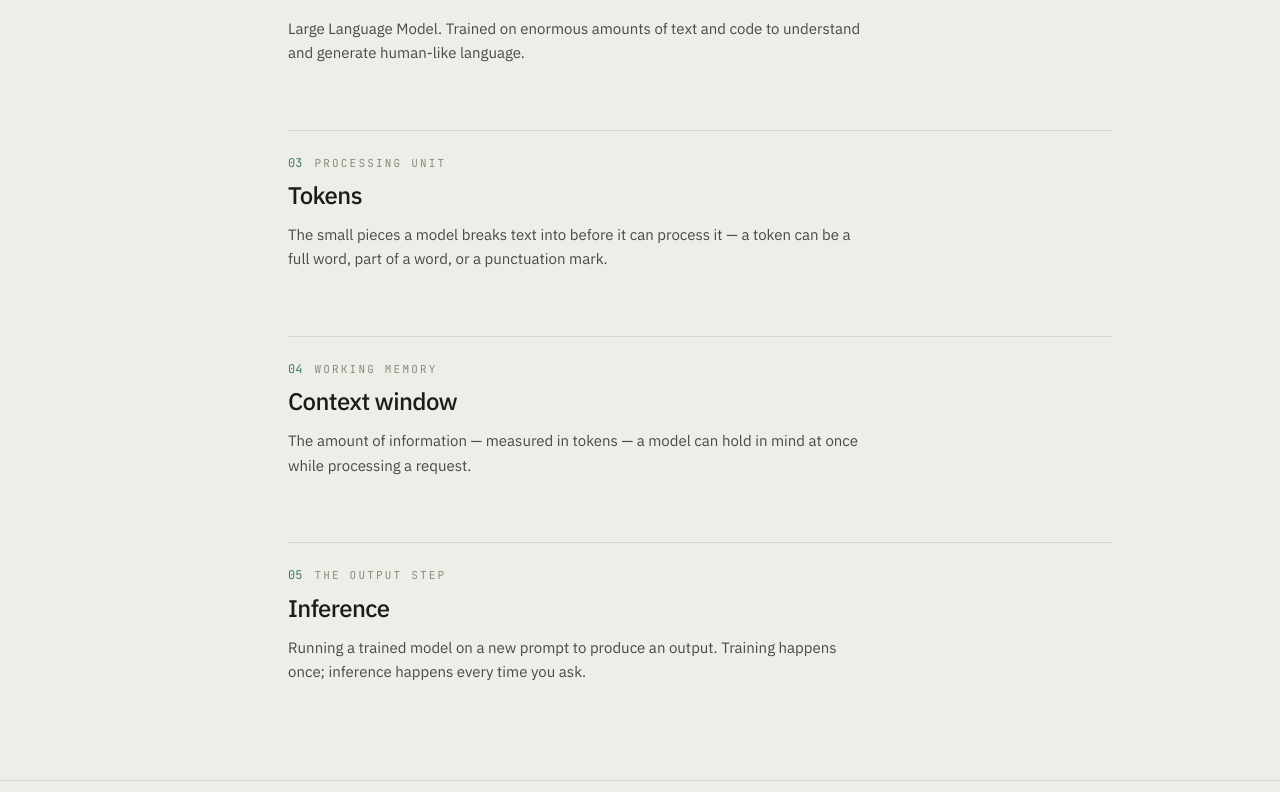
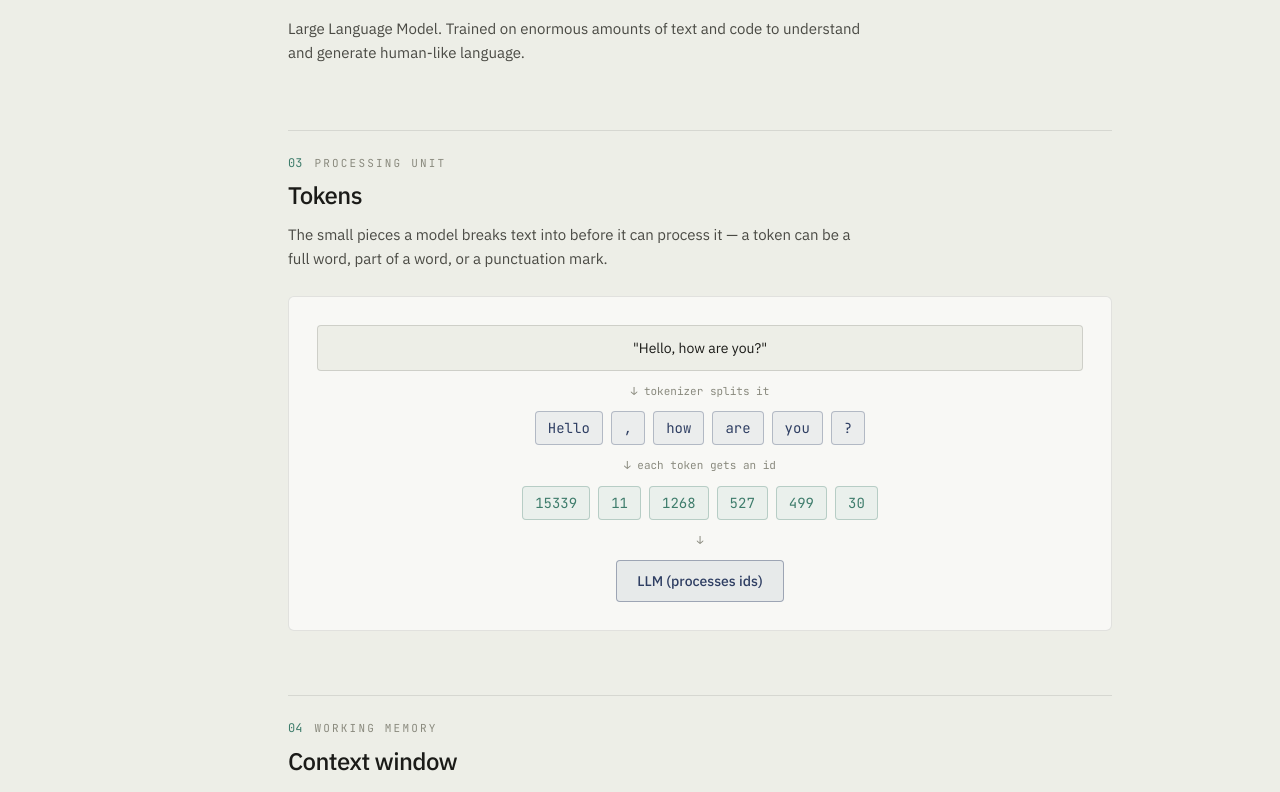
Before and after one commit to Himanshu-Gupta0007/fullstack-framework, a Next.js app: page /team in a window 1280 px wide. Shown: the part 905-1697 px from the top of the page. Built offline with nearby package versions, Linux system fonts and the light colour scheme.

Commit message:
Learning token

```diff
--- a/app/components/TopBar.tsx
+++ b/app/components/TopBar.tsx
@@ -4,8 +4,8 @@
   return (
     <div className="bg-slate-950 text-white text-sm">
       <div className="max-w-7xl mx-auto flex justify-between px-6 py-2">
-        <p>📞 +91 9717998112</p>
-        <p>✉️ deepika.bhugra@gmail.com</p>
+        <p>📞 91 90132 03030</p>
+        <p>✉️ dbservices0816@gmail.com</p>
       </div>
 
 
--- a/app/team/page.tsx
+++ b/app/team/page.tsx
@@ -49,12 +49,110 @@
   { text: " AI", id: "15592" },
 ];
 
+const TOKEN_FLOW = [
+  { word: "Hello", id: "15339" },
+  { word: ",", id: "11" },
+  { word: "how", id: "1268" },
+  { word: "are", id: "527" },
+  { word: "you", id: "499" },
+  { word: "?", id: "30" },
+];
+
+const FADE = "motion-safe:transition-all motion-safe:duration-700 motion-safe:ease-out motion-reduce:opacity-100 motion-reduce:translate-y-0";
+
+const TokenFlow = ({ start }: { start: boolean }) => (
+  <div className="mt-6 rounded-md border border-[#1B1B18]/10 bg-white/60 p-5 sm:p-7">
+    {/* sentence */}
+    <div
+      className={`rounded-sm border border-[#1B1B18]/15 bg-[#EDEEE7] px-4 py-3 text-center text-sm text-[#1B1B18] ${FADE} ${
+        start ? "opacity-100 translate-y-0" : "opacity-0 translate-y-2"
+      }`}
+    >
+      "Hello, how are you?"
+    </div>
+
+    <p
+      className={`mx-auto mt-3 w-fit text-[11px] text-[#8A8A7E] ${FADE} ${
+        start ? "opacity-100" : "opacity-0"
+      }`}
+      style={{ fontFamily: "'JetBrains Mono', monospace", transitionDelay: start ? "150ms" : "0ms" }}
+    >
+      ↓ tokenizer splits it
+    </p>
+
+    {/* tokens */}
+    <div className="mt-3 flex flex-wrap justify-center gap-2">
+      {TOKEN_FLOW.map((t, i) => (
+        <span
+          key={`word-${i}`}
+          className={`rounded-sm border border-[#2F3F63]/30 bg-[#2F3F63]/[0.06] px-3 py-1.5 text-sm text-[#2F3F63] ${FADE} ${
+            start ? "opacity-100 translate-y-0" : "opacity-0 translate-y-2"
+          }`}
+          style={{ fontFamily: "'JetBrains Mono', monospace", transitionDelay: start ? `${250 + i * 60}ms` : "0ms" }}
+        >
+          {t.word}
+        </span>
+      ))}
+    </div>
+
+    <p
+      className={`mx-auto mt-3 w-fit text-[11px] text-[#8A8A7E] ${FADE} ${
+        start ? "opacity-100" : "opacity-0"
+      }`}
+      style={{ fontFamily: "'JetBrains Mono', monospace", transitionDelay: start ? "650ms" : "0ms" }}
+    >
+      ↓ each token gets an id
+    </p>
+
+    {/* ids */}
+    <div className="mt-3 flex flex-wrap justify-center gap-2">
+      {TOKEN_FLOW.map((t, i) => (
+        <span
+          key={`id-${i}`}
+          className={`rounded-sm border border-[#3F7D6C]/30 bg-[#3F7D6C]/[0.07] px-3 py-1.5 text-sm text-[#3F7D6C] ${FADE} ${
+            start ? "opacity-100 translate-y-0" : "opacity-0 translate-y-2"
+          }`}
+          style={{ fontFamily: "'JetBrains Mono', monospace", transitionDelay: start ? `${750 + i * 60}ms` : "0ms" }}
+        >
+          {t.id}
+        </span>
+      ))}
+    </div>
+
+    <p
+      className={`mx-auto mt-3 w-fit text-[11px] text-[#8A8A7E] ${FADE} ${
+        start ? "opacity-100" : "opacity-0"
+      }`}
+      style={{ fontFamily: "'JetBrains Mono', monospace", transitionDelay: start ? "1150ms" : "0ms" }}
+    >
+      ↓
+    </p>
+
+    {/* LLM */}
+    <div
+      className={`mx-auto mt-3 w-fit rounded-sm border border-[#2F3F63]/40 bg-[#2F3F63]/[0.08] px-5 py-2.5 text-sm font-medium text-[#2F3F63] ${FADE} ${
+        start ? "opacity-100 translate-y-0 motion-safe:scale-100" : "opacity-0 translate-y-2 motion-safe:scale-95"
+      }`}
+      style={{ transitionDelay: start ? "1250ms" : "0ms" }}
+    >
+      LLM (processes ids)
+    </div>
+  </div>
+);
+
 const Page = () => {
   const [active, setActive] = useState(SECTIONS[0].id);
+  const [visible, setVisible] = useState<Record<string, boolean>>({});
+  const [mounted, setMounted] = useState(false);
   const refs = useRef<Record<string, HTMLElement | null>>({});
 
   useEffect(() => {
-    const observer = new IntersectionObserver(
+    const t = requestAnimationFrame(() => setMounted(true));
+    return () => cancelAnimationFrame(t);
+  }, []);
+
+  useEffect(() => {
+    const activeObserver = new IntersectionObserver(
       (entries) => {
         entries.forEach((entry) => {
           if (entry.isIntersecting) setActive(entry.target.id);
@@ -62,8 +160,29 @@
       },
       { rootMargin: "-20% 0px -65% 0px", threshold: 0 }
     );
-    Object.values(refs.current).forEach((el) => el && observer.observe(el));
-    return () => observer.disconnect();
+
+    const revealObserver = new IntersectionObserver(
+      (entries) => {
+        entries.forEach((entry) => {
+          if (entry.isIntersecting) {
+            setVisible((v) => ({ ...v, [entry.target.id]: true }));
+            revealObserver.unobserve(entry.target);
+          }
+        });
+      },
+      { rootMargin: "0px 0px -10% 0px", threshold: 0.15 }
+    );
+
+    Object.values(refs.current).forEach((el) => {
+      if (!el) return;
+      activeObserver.observe(el);
+      revealObserver.observe(el);
+    });
+
+    return () => {
+      activeObserver.disconnect();
+      revealObserver.disconnect();
+    };
   }, []);
 
   return (
@@ -82,7 +201,11 @@
         style={{ fontFamily: "'IBM Plex Sans', sans-serif" }}
       >
         {/* Top bar */}
-        <header className="border-b border-[#1B1B18]/10">
+        <header
+          className={`border-b border-[#1B1B18]/10 ${FADE} ${
+            mounted ? "opacity-100 translate-y-0" : "opacity-0 -translate-y-2"
+          }`}
+        >
           <div className="mx-auto flex max-w-5xl items-center justify-between px-6 py-5 sm:px-10">
             <span
               className="text-sm tracking-[0.2em] text-[#1B1B18]"
@@ -97,12 +220,19 @@
         {/* Hero */}
         <section className="mx-auto max-w-5xl px-6 pt-14 sm:px-10 sm:pt-20">
           <p
-            className="mb-4 text-xs uppercase tracking-[0.25em] text-[#3F7D6C]"
-            style={{ fontFamily: "'JetBrains Mono', monospace" }}
+            className={`mb-4 text-xs uppercase tracking-[0.25em] text-[#3F7D6C] ${FADE} ${
+              mounted ? "opacity-100 translate-y-0" : "opacity-0 translate-y-2"
+            }`}
+            style={{ fontFamily: "'JetBrains Mono', monospace", transitionDelay: mounted ? "80ms" : "0ms" }}
           >
             Module 01
           </p>
-          <h1 className="text-4xl font-medium leading-[1.05] tracking-tight text-[#1B1B18] sm:text-6xl">
+          <h1
+            className={`text-4xl font-medium leading-[1.05] tracking-tight text-[#1B1B18] sm:text-6xl ${FADE} ${
+              mounted ? "opacity-100 translate-y-0" : "opacity-0 translate-y-3"
+            }`}
+            style={{ transitionDelay: mounted ? "150ms" : "0ms" }}
+          >
             GenAI &amp; LLM
             <br />
             Foundations
@@ -111,9 +241,15 @@
           {/* Signature element: the tagline literally shown as tokens */}
           <div className="mt-8 flex flex-wrap items-end gap-1.5">
             {SAMPLE_TOKENS.map((t, i) => (
-              <div key={i} className="group relative">
+              <div
+                key={i}
+                className={`group relative ${FADE} ${
+                  mounted ? "opacity-100 translate-y-0" : "opacity-0 translate-y-2"
+                }`}
+                style={{ transitionDelay: mounted ? `${350 + i * 90}ms` : "0ms" }}
+              >
                 <span
-                  className="inline-block rounded-sm border border-[#2F3F63]/25 bg-white px-2.5 py-1.5 text-sm text-[#2F3F63] transition-colors group-hover:border-[#2F3F63] group-hover:bg-[#2F3F63] group-hover:text-white"
+                  className="inline-block rounded-sm border border-[#2F3F63]/25 bg-white px-2.5 py-1.5 text-sm text-[#2F3F63] transition-colors duration-200 group-hover:border-[#2F3F63] group-hover:bg-[#2F3F63] group-hover:text-white"
                   style={{ fontFamily: "'JetBrains Mono', monospace" }}
                 >
                   {t.text}
@@ -127,7 +263,12 @@
               </div>
             ))}
           </div>
-          <p className="mt-9 max-w-md text-sm text-[#8A8A7E]">
+          <p
+            className={`mt-9 max-w-md text-sm text-[#8A8A7E] ${FADE} ${
+              mounted ? "opacity-100 translate-y-0" : "opacity-0 translate-y-2"
+            }`}
+            style={{ transitionDelay: mounted ? "850ms" : "0ms" }}
+          >
             Every word above is a token. Hover one to see the ID a model
             actually sees — that's concept 03 below, in action.
           </p>
@@ -145,12 +286,17 @@
                 <li key={s.id}>
                   <a
                     href={`#${s.id}`}
-                    className={`block text-sm transition-colors ${
+                    className={`relative block text-sm transition-colors duration-300 ${
                       active === s.id
                         ? "text-[#2F3F63]"
                         : "text-[#8A8A7E] hover:text-[#1B1B18]"
                     }`}
                   >
+                    <span
+                      className={`absolute -left-4 top-1/2 h-1 w-1 -translate-y-1/2 rounded-full bg-[#3F7D6C] transition-opacity duration-300 ${
+                        active === s.id ? "opacity-100" : "opacity-0"
+                      }`}
+                    />
                     {s.number}
                   </a>
                 </li>
@@ -167,7 +313,9 @@
                 ref={(el) => {
                   refs.current[s.id] = el;
                 }}
-                className="scroll-mt-16 border-t border-[#1B1B18]/10 pt-6"
+                className={`scroll-mt-16 border-t border-[#1B1B18]/10 pt-6 ${FADE} ${
+                  visible[s.id] ? "opacity-100 translate-y-0" : "opacity-0 translate-y-4"
+                }`}
               >
                 <div className="mb-2 flex items-baseline gap-3">
                   <span
@@ -189,6 +337,7 @@
                 <p className="mt-3 max-w-xl text-[15px] leading-relaxed text-[#4A4A44]">
                   {s.body}
                 </p>
+                {s.id === "tokens" && <TokenFlow start={!!visible["tokens"]} />}
               </article>
             ))}
           </div>
```
